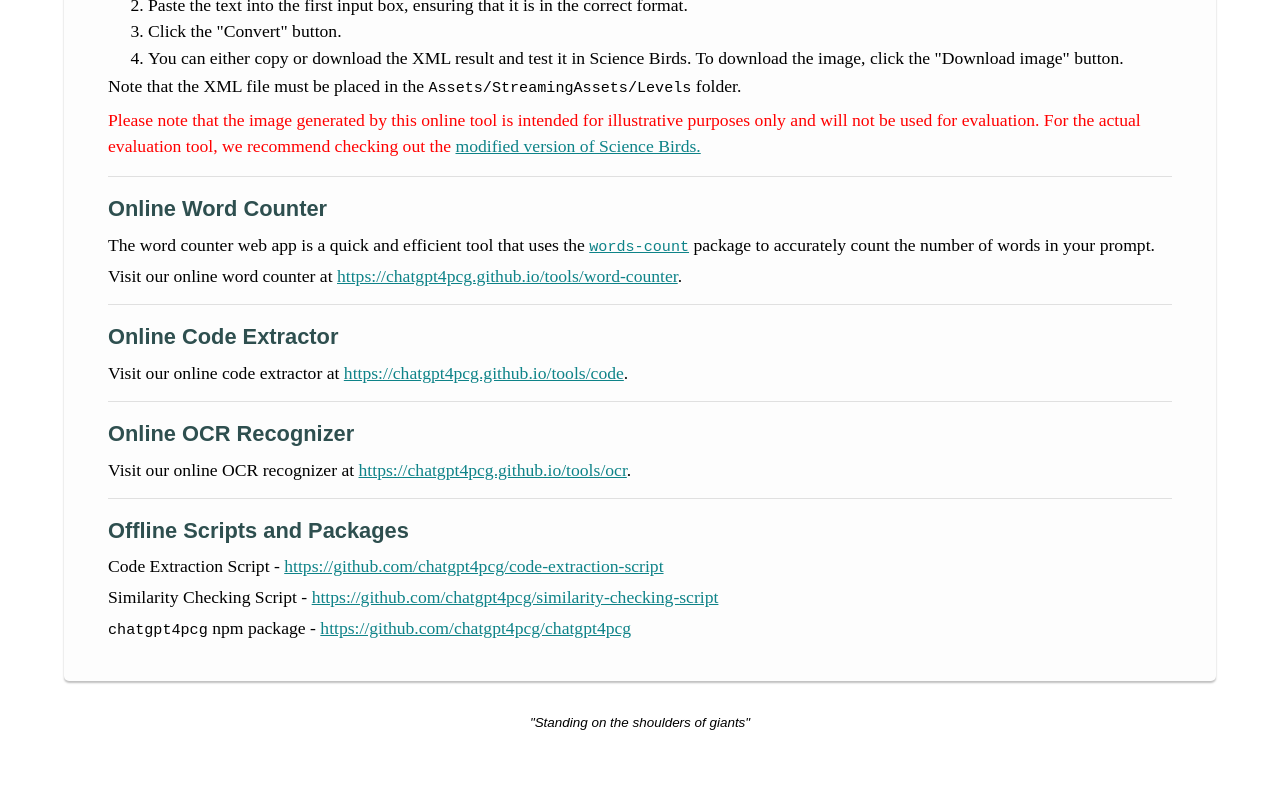
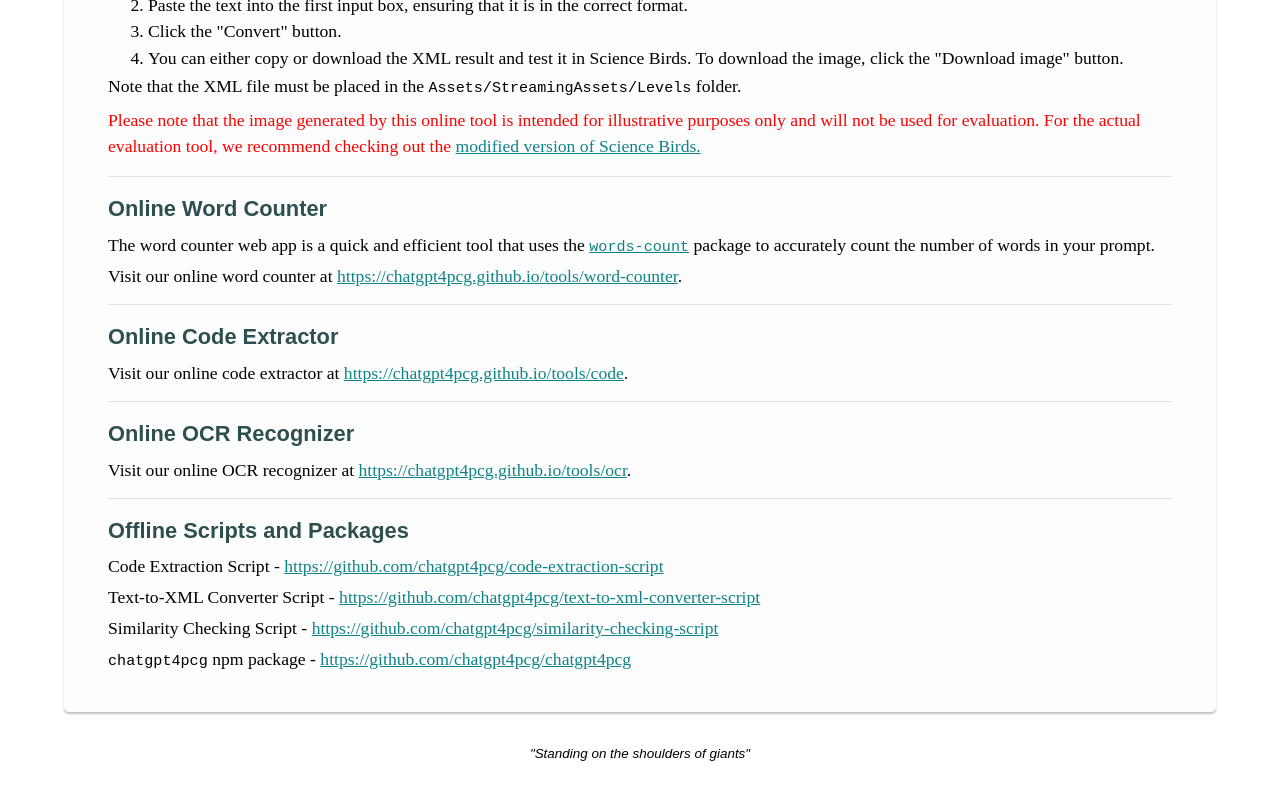
Before and after one commit to chatgpt4pcg/chatgpt4pcg.github.io, a Next.js app: page /resources in a window 1280 px wide. Shown: the part 1750-2550 px from the top of the page. Built offline with nearby package versions, Linux system fonts and the light colour scheme.

Commit message:
doc: revised text

```diff
--- a/pages/evaluation.tsx
+++ b/pages/evaluation.tsx
@@ -218,7 +218,7 @@ export default function Rules() {
 							commands.
 						</li>
 						<li>
-							The converter script will load each code file and convert it into
+							The text-to-xml converter script will load each code file and convert it into
 							a Science Birds level.
 						</li>
 						<li>
--- a/pages/resources.tsx
+++ b/pages/resources.tsx
@@ -192,6 +192,12 @@ Use the \`ab_drop()\` function to vertically drop a block from layer H such that
 						</a>
 					</Paragraph>
 					<Paragraph>
+						Text-to-XML Converter Script -{' '}
+						<a href='https://github.com/chatgpt4pcg/text-to-xml-converter-script'>
+							https://github.com/chatgpt4pcg/text-to-xml-converter-script
+						</a>
+					</Paragraph>
+					<Paragraph>
 						Similarity Checking Script -{' '}
 						<a href='https://github.com/chatgpt4pcg/similarity-checking-script'>
 							https://github.com/chatgpt4pcg/similarity-checking-script
```
